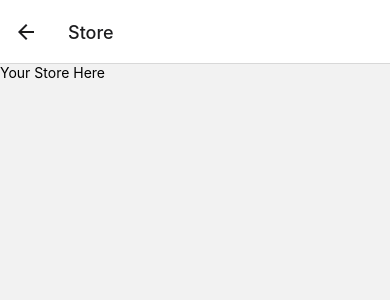
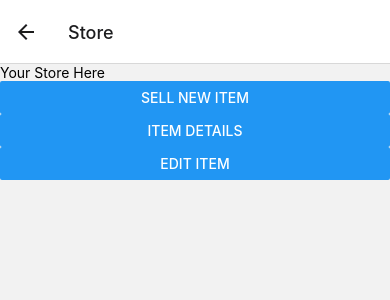
Before and after one commit to dinosaur96m/thrifted-react-native, a React Native app: screen /Store in a window 390 px wide. Shown: the top 300 px of the page. Built offline with nearby package versions, Linux system fonts and the light colour scheme.

Commit message:
navigation complete'

```diff
--- a/App.js
+++ b/App.js
@@ -34,7 +34,7 @@ export default function App() {
         {/* Items */}
         <Stack.Screen name="EditItem" component={EditItem}/>
         <Stack.Screen name="Item" component={Item}/>
-        <Stack.Screen name="NewItem" component={NewItem}/>
+        <Stack.Screen name="New Item" component={NewItem}/>
         {/* Profile */}
         <Stack.Screen name="Cart" component={Cart}/>
         <Stack.Screen name="Store" component={Store}/>
--- a/screens/items/Browse.js
+++ b/screens/items/Browse.js
@@ -9,7 +9,7 @@ export default function Browse ({navigation}) {
         <View style={{ flex: 1, alignItems: 'center', justifyContent: 'center' }}>
             <Text>Browse Items here</Text>
             <Button
-            title="Go to item details"
+            title="Item Details"
             onPress={() => navigation.navigate('Item')}
             />
         </View>
--- a/screens/profile/Cart.js
+++ b/screens/profile/Cart.js
@@ -1,10 +1,16 @@
 import { StatusBar } from 'expo-status-bar'
-import { StyleSheet, Text, View } from 'react-native'
+import { StyleSheet, Text, View, Button} from 'react-native'
 
 
-export default function Cart () {
+export default function Cart ({navigation}) {
 
     return(
-        <Text>Your Cart here</Text>
+        <View>
+            <Text>Your Cart here</Text>
+            <Button
+                title="Item Details"
+                onPress={() => navigation.navigate('Item')}
+            />
+        </View>
     )
 }
--- a/screens/profile/Profile.js
+++ b/screens/profile/Profile.js
@@ -8,8 +8,16 @@ export default function Profile ({navigation}) {
         <View>
             <Text>This is the Profile Page</Text>
             <Button
-            title="My Store"
-            onPress={ () => navigation.navigate('Store')}/>
+                title="My Store"
+                onPress={ () => navigation.navigate('Store')}/>
+            <Button
+                title="My Cart"
+                onPress={() => navigation.navigate('Cart')}
+            />
+            <Button
+                title="Sell"
+                onPress={() => navigation.navigate('New Item')}
+            />
         </View>
     )
 }
--- a/screens/profile/Store.js
+++ b/screens/profile/Store.js
@@ -1,10 +1,24 @@
 import { StatusBar } from 'expo-status-bar'
-import { StyleSheet, Text, View } from 'react-native'
+import { StyleSheet, Text, View, Button } from 'react-native'
 
 
-export default function Store () {
+export default function Store ({navigation}) {
 
     return(
-        <Text>Your Store Here</Text>
+        <View>
+            <Text>Your Store Here</Text>
+            <Button
+                title="Sell New Item"
+                onPress={() => navigation.navigate('New Item')}
+            />
+            <Button
+                title="Item Details"
+                onPress={() => navigation.navigate('Item')}
+            />
+            <Button
+                title="Edit Item"
+                onPress={() => navigation.navigate('EditItem')}
+            />
+        </View>
     )
 }
```
